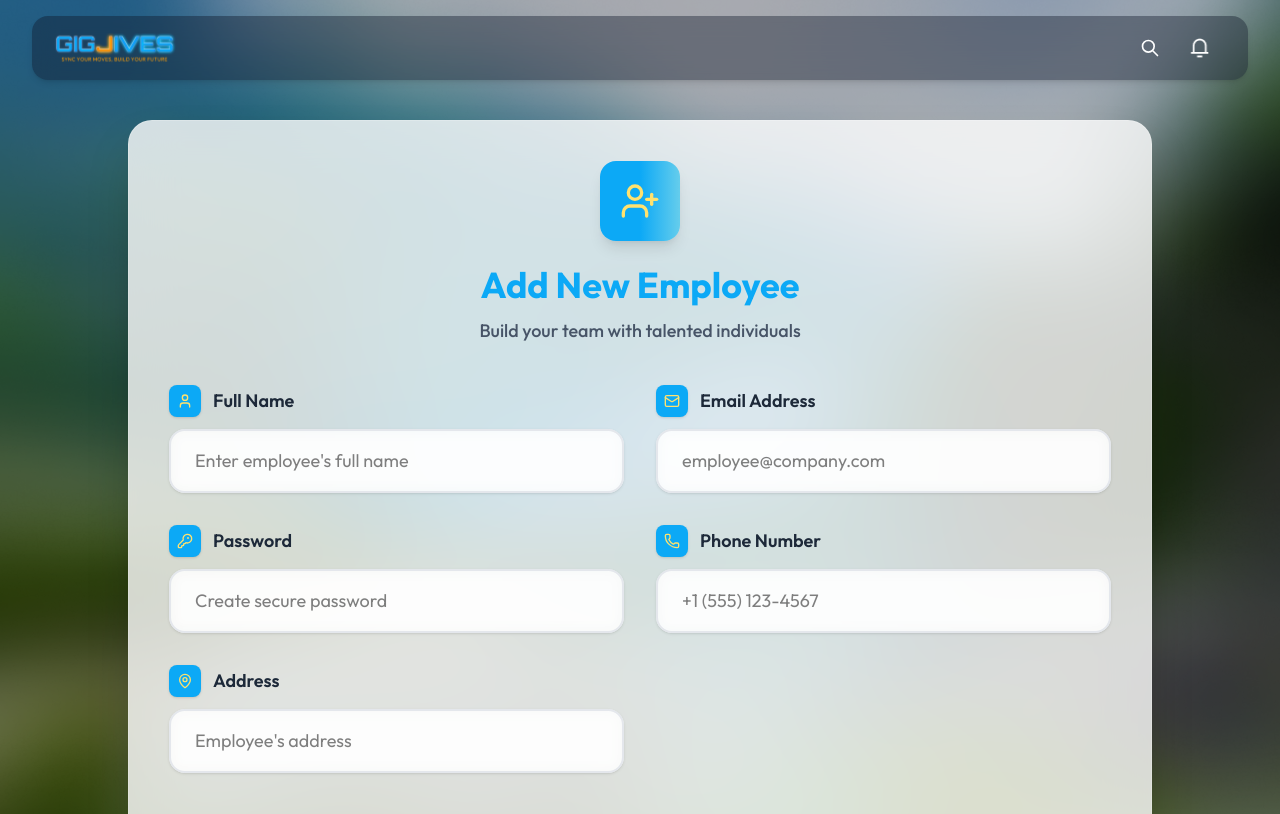
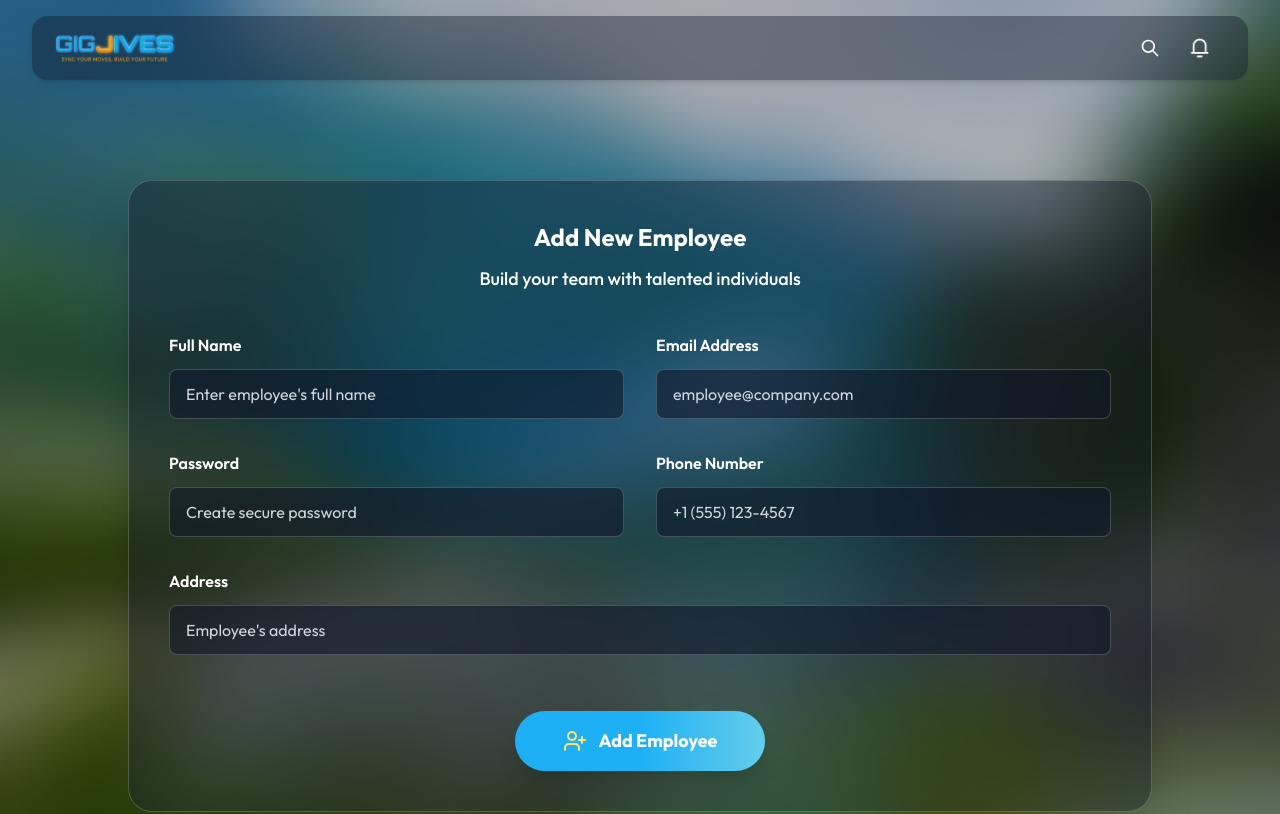
Before and after one commit to Nayab0009/gigGivesn, a Next.js app: page /dashboard/admin/addemployee in a window 1280 px wide. Shown: the top 814 px of the page. Built offline with nearby package versions, Linux system fonts and the light colour scheme.

Commit message:
implement a new employee form ui

```diff
--- a/src/components/adminDashboard/AddEmployee.tsx
+++ b/src/components/adminDashboard/AddEmployee.tsx
@@ -87,21 +87,15 @@ const AddEmployee: React.FC = () => {
         ></div>
       </div>
 
-      <div className="relative w-full max-w-5xl bg-white/80 backdrop-blur-xl rounded-3xl shadow-2xl border border-white/20 p-8 sm:p-10">
+     <div className="relative w-full max-w-5xl bg-black/40 backdrop-blur-xl rounded-3xl shadow-2xl border border-white/20 p-8 sm:p-10">
+
         {/* Header */}
         <div className="text-center mb-10">
-          <div
-            className="inline-flex items-center justify-center w-20 h-20 rounded-2xl mb-6 shadow-lg"
-            style={{
-              background: `linear-gradient(to right, ${colors.primary.hex}, ${colors.secondary.hex}, ${colors.accent.hex})`,
-            }}
-          >
-            <UserPlus className="w-10 h-10" style={{ color: colors.highlight.hex }} />
-          </div>
-          <h1 className="text-4xl font-bold mb-3" style={{ color: colors.primary.hex }}>
+
+          <h1 className="text-2xl font-bold mb-3" style={{ color: colors.white.hex }}>
             Add New Employee
           </h1>
-          <p className="text-gray-600 text-lg font-medium">Build your team with talented individuals</p>
+          <p className=" text-lg font-medium" style={{ color: colors.white.hex }}>Build your team with talented individuals</p>
         </div>
 
         <form onSubmit={handleSubmit}>
@@ -110,13 +104,7 @@ const AddEmployee: React.FC = () => {
             <div className="grid grid-cols-1 lg:grid-cols-2 gap-8">
               <div className="group">
                 <label className="block text-gray-800 font-semibold mb-3 flex items-center space-x-3">
-                  <div
-                    className="flex items-center justify-center w-8 h-8 rounded-lg shadow-sm"
-                    style={{ background: colors.primary.hex }}
-                  >
-                    <User className="w-4 h-4" style={{ color: colors.highlight.hex }} />
-                  </div>
-                  <span className="text-lg">Full Name</span>
+                  <span className="text-md" style={{ color: colors.white.hex }}>Full Name</span>
                 </label>
                 <div className="relative">
                   <input
@@ -126,7 +114,7 @@ const AddEmployee: React.FC = () => {
                     onChange={handleChange}
                     required
                     placeholder="Enter employee's full name"
-                    className="w-full border-2 border-gray-200 rounded-2xl px-6 py-4 text-lg focus:ring-4 focus:ring-blue-500/20 focus:border-blue-500 transition-all duration-300 bg-white/70 backdrop-blur-sm shadow-sm hover:shadow-md group-hover:border-gray-300"
+                   className="w-full rounded-lg border border-white/20 bg-black/60 px-4 py-3 text-white placeholder-gray-300 focus:outline-none focus:ring-2 focus:ring-[#0CA9F6]"
                   />
                   <div className="absolute inset-0 rounded-2xl bg-gradient-to-r from-blue-500/5 to-indigo-500/5 opacity-0 group-hover:opacity-100 transition-opacity duration-300 pointer-events-none"></div>
                 </div>
@@ -134,13 +122,8 @@ const AddEmployee: React.FC = () => {
 
               <div className="group">
                 <label className="block text-gray-800 font-semibold mb-3 flex items-center space-x-3">
-                  <div
-                    className="flex items-center justify-center w-8 h-8 rounded-lg shadow-sm"
-                    style={{ background: colors.primary.hex }}
-                  >
-                    <Mail className="w-4 h-4" style={{ color: colors.highlight.hex }} />
-                  </div>
-                  <span className="text-lg">Email Address</span>
+
+                  <span className="text-md"style={{ color: colors.white.hex }}>Email Address</span>
                 </label>
                 <div className="relative">
                   <input
@@ -150,7 +133,7 @@ const AddEmployee: React.FC = () => {
                     onChange={handleChange}
                     required
                     placeholder="employee@company.com"
-                    className="w-full border-2 border-gray-200 rounded-2xl px-6 py-4 text-lg focus:ring-4 focus:ring-red-500/20 focus:border-red-500 transition-all duration-300 bg-white/70 backdrop-blur-sm shadow-sm hover:shadow-md group-hover:border-gray-300"
+                    className="w-full rounded-lg border border-white/20 bg-black/60 px-4 py-3 text-white placeholder-gray-300 focus:outline-none focus:ring-2 focus:ring-[#0CA9F6]"
                   />
                   <div className="absolute inset-0 rounded-2xl bg-gradient-to-r from-red-500/5 to-pink-500/5 opacity-0 group-hover:opacity-100 transition-opacity duration-300 pointer-events-none"></div>
                 </div>
@@ -161,13 +144,8 @@ const AddEmployee: React.FC = () => {
             <div className="grid grid-cols-1 lg:grid-cols-2 gap-8">
               <div className="group">
                 <label className="block text-gray-800 font-semibold mb-3 flex items-center space-x-3">
-                  <div
-                    className="flex items-center justify-center w-8 h-8 rounded-lg shadow-sm"
-                    style={{ background: colors.primary.hex }}
-                  >
-                    <KeyRound className="w-4 h-4" style={{ color: colors.highlight.hex }} />
-                  </div>
-                  <span className="text-lg">Password</span>
+
+                  <span className="text-md" style={{ color: colors.white.hex }}>Password</span>
                 </label>
                 <div className="relative">
                   <input
@@ -177,7 +155,7 @@ const AddEmployee: React.FC = () => {
                     onChange={handleChange}
                     required
                     placeholder="Create secure password"
-                    className="w-full border-2 border-gray-200 rounded-2xl px-6 py-4 text-lg focus:ring-4 focus:ring-purple-500/20 focus:border-purple-500 transition-all duration-300 bg-white/70 backdrop-blur-sm shadow-sm hover:shadow-md group-hover:border-gray-300"
+                  className="w-full rounded-lg border border-white/20 bg-black/60 px-4 py-3 text-white placeholder-gray-300 focus:outline-none focus:ring-2 focus:ring-[#0CA9F6]"
                   />
                   <div className="absolute inset-0 rounded-2xl bg-gradient-to-r from-purple-500/5 to-pink-500/5 opacity-0 group-hover:opacity-100 transition-opacity duration-300 pointer-events-none"></div>
                 </div>
@@ -185,13 +163,8 @@ const AddEmployee: React.FC = () => {
 
               <div className="group">
                 <label className="block text-gray-800 font-semibold mb-3 flex items-center space-x-3">
-                  <div
-                    className="flex items-center justify-center w-8 h-8 rounded-lg shadow-sm"
-                    style={{ background: colors.primary.hex }}
-                  >
-                    <Phone className="w-4 h-4" style={{ color: colors.highlight.hex }} />
-                  </div>
-                  <span className="text-lg">Phone Number</span>
+
+                  <span className="text-md" style={{ color: colors.white.hex }}>Phone Number</span>
                 </label>
                 <div className="relative">
                   <input
@@ -201,7 +174,7 @@ const AddEmployee: React.FC = () => {
                     onChange={handleChange}
                     required
                     placeholder="+1 (555) 123-4567"
-                    className="w-full border-2 border-gray-200 rounded-2xl px-6 py-4 text-lg focus:ring-4 focus:ring-green-500/20 focus:border-green-500 transition-all duration-300 bg-white/70 backdrop-blur-sm shadow-sm hover:shadow-md group-hover:border-gray-300"
+                    className="w-full rounded-lg border border-white/20 bg-black/60 px-4 py-3 text-white placeholder-gray-300 focus:outline-none focus:ring-2 focus:ring-[#0CA9F6]"
                   />
                   <div className="absolute inset-0 rounded-2xl bg-gradient-to-r from-green-500/5 to-emerald-500/5 opacity-0 group-hover:opacity-100 transition-opacity duration-300 pointer-events-none"></div>
                 </div>
@@ -209,16 +182,11 @@ const AddEmployee: React.FC = () => {
             </div>
 
             {/* Address & Organization */}
+            {/* Address */}
 <div className="grid grid-cols-1 lg:grid-cols-2 gap-8">
-              <div className="group">
+  <div className="group lg:col-span-2">
     <label className="block text-gray-800 font-semibold mb-3 flex items-center space-x-3">
-                  <div
-                    className="flex items-center justify-center w-8 h-8 rounded-lg shadow-sm"
-                    style={{ background: colors.primary.hex }}
-                  >
-                    <MapPin className="w-4 h-4" style={{ color: colors.highlight.hex }} />
-                  </div>
-                  <span className="text-lg">Address</span>
+      <span className="text-md" style={{ color: colors.white.hex }}>Address</span>
     </label>
     <div className="relative">
       <input
@@ -228,35 +196,11 @@ const AddEmployee: React.FC = () => {
         onChange={handleChange}
         required
         placeholder="Employee's address"
-                    className="w-full border-2 border-gray-200 rounded-2xl px-6 py-4 text-lg focus:ring-4 focus:ring-orange-500/20 focus:border-orange-500 transition-all duration-300 bg-white/70 backdrop-blur-sm shadow-sm hover:shadow-md group-hover:border-gray-300"
+        className="w-full rounded-lg border border-white/20 bg-black/60 px-4 py-3 text-white placeholder-gray-300 focus:outline-none focus:ring-2 focus:ring-[#0CA9F6]"
       />
       <div className="absolute inset-0 rounded-2xl bg-gradient-to-r from-orange-500/5 to-red-500/5 opacity-0 group-hover:opacity-100 transition-opacity duration-300 pointer-events-none"></div>
     </div>
   </div>
-
-              {/* <div className="group">
-                <label className="block text-gray-800 font-semibold mb-3 flex items-center space-x-3">
-                  <div
-                    className="flex items-center justify-center w-8 h-8 rounded-lg shadow-sm"
-                    style={{ background: colors.primary.hex }}
-                  >
-                    <Building2 className="w-4 h-4" style={{ color: colors.highlight.hex }} />
-                  </div>
-                  <span className="text-lg">Organization ID</span>
-                </label>
-                <div className="relative">
-                  <input
-                    name="organization"
-                    type="number"
-                    value={form.organization}
-                    onChange={handleChange}
-                    required
-                    placeholder="Enter organization ID"
-                    className="w-full border-2 border-gray-200 rounded-2xl px-6 py-4 text-lg focus:ring-4 focus:ring-indigo-500/20 focus:border-indigo-500 transition-all duration-300 bg-white/70 backdrop-blur-sm shadow-sm hover:shadow-md group-hover:border-gray-300"
-                  />
-                  <div className="absolute inset-0 rounded-2xl bg-gradient-to-r from-indigo-500/5 to-purple-500/5 opacity-0 group-hover:opacity-100 transition-opacity duration-300 pointer-events-none"></div>
-                </div>
-              </div> */}
 </div>
 
             {/* Error or Success Message */}
```
Also changed, not shown: src/components/adminDashboard/AssignProjectTicket.tsx (+4 -5 lines). Lines whose indentation alone changed are shown as unchanged.
